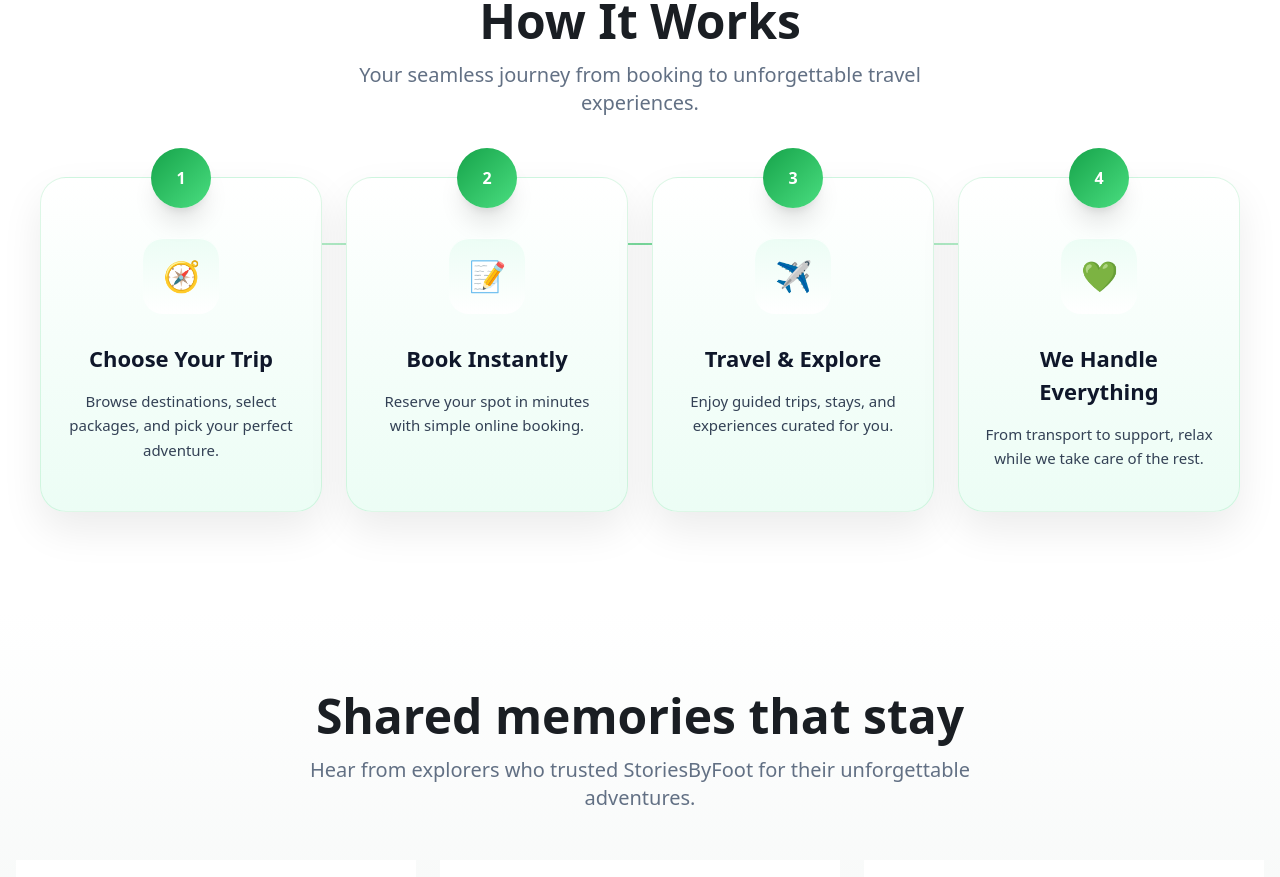
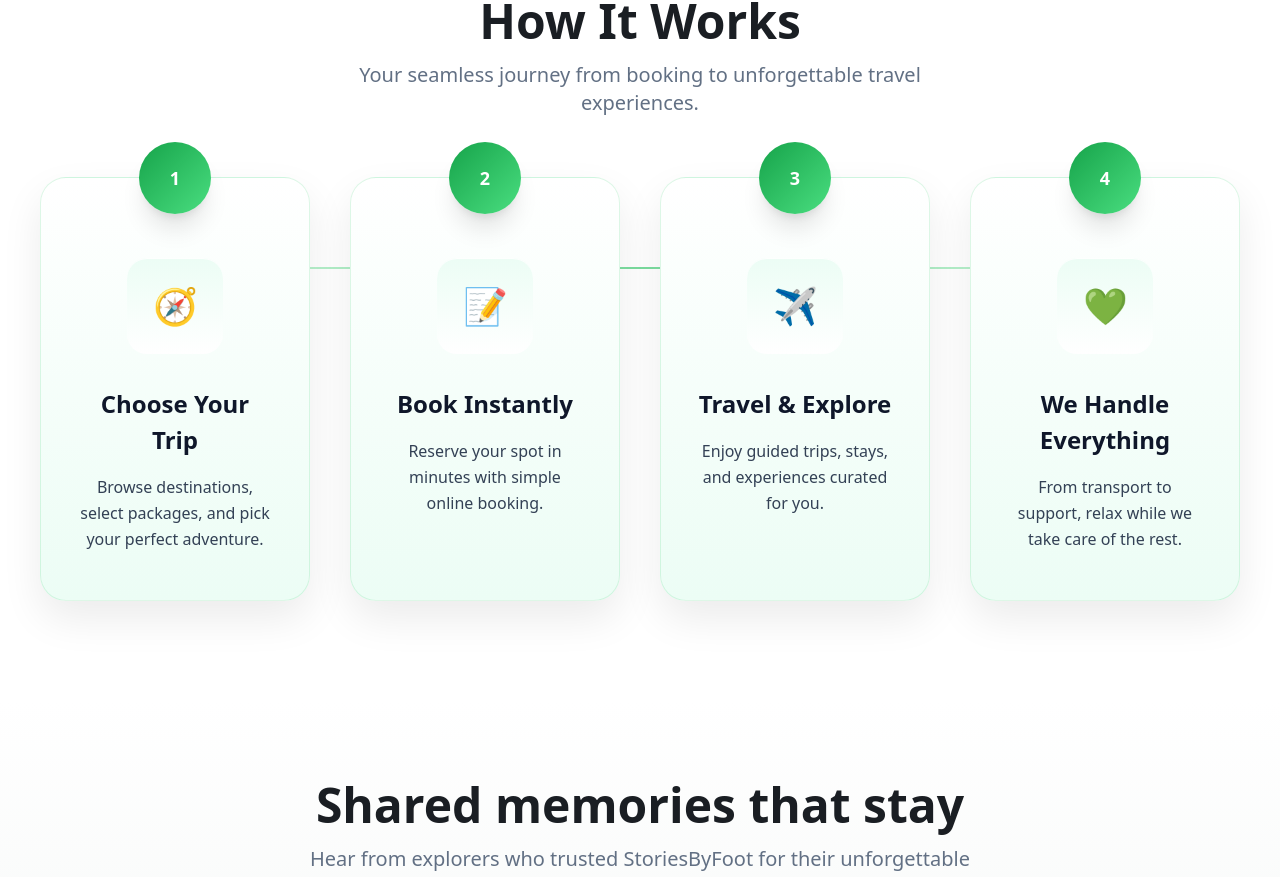
Before and after one commit to shivam13669/Storiesby-footproject-main, a React (Vite) app: page / in a window 1280 px wide. Shown: the part 1807-2684 px from the top of the page. Built offline with nearby package versions, Linux system fonts and the light colour scheme; no server answers; the HTML template or start-up script is replaced by a standard one.

Commit message:
your message

```diff
--- a/src/components/HowItWorks.tsx
+++ b/src/components/HowItWorks.tsx
@@ -39,16 +39,16 @@ const HowItWorks = () => {
         </div>
 
         <div
-          className="relative grid grid-cols-1 md:grid-cols-4"
+          className="relative grid grid-cols-1 md:grid-cols-2 lg:grid-cols-4"
           style={{
-            gap: "24px"
+            gap: "40px"
           }}
         >
           {/* Connector line - positioned to pass through the center of number circles */}
           <div
-            className="hidden md:block absolute left-[8%] right-[8%] pointer-events-none"
+            className="hidden lg:block absolute left-[8%] right-[8%] pointer-events-none"
             style={{
-              top: "66px",
+              top: "90px",
               height: "2px",
               background: "linear-gradient(90deg, #bbf7d0, #22c55e, #bbf7d0)",
               opacity: 0.6
@@ -65,7 +65,7 @@ const HowItWorks = () => {
               <div
                 className="bg-gradient-to-b from-white to-emerald-50 rounded-[26px] border transition-all duration-350 hover:-translate-y-2.5 relative w-full h-full"
                 style={{
-                  padding: "60px 26px 40px 26px",
+                  padding: "80px 36px 48px 36px",
                   borderColor: "rgba(34, 197, 94, 0.15)",
                   boxShadow: "0 18px 40px rgba(0, 0, 0, 0.08), inset 0 1px 0 rgba(255, 255, 255, 0.9)",
                   display: "flex",
@@ -80,20 +80,20 @@ const HowItWorks = () => {
                 }}
               >
                 {/* Number circle - sits on the connector line */}
-                <div className="absolute left-1/2 -translate-x-1/2 w-[60px] h-[60px] rounded-full bg-gradient-to-br from-green-600 to-green-400 text-white flex items-center justify-center font-bold text-base shadow-xl" style={{ top: "-30px" }}>
+                <div className="absolute left-1/2 -translate-x-1/2 w-[72px] h-[72px] rounded-full bg-gradient-to-br from-green-600 to-green-400 text-white flex items-center justify-center font-bold text-lg shadow-xl" style={{ top: "-36px" }}>
                   {step.number}
                 </div>
 
                 {/* Icon */}
-                <div className="w-[76px] h-[76px] rounded-[20px] bg-gradient-to-b from-emerald-50 to-white mx-auto flex items-center justify-center text-3xl" style={{ margin: "0 auto 28px", boxShadow: "inset 0 1px 0 rgba(255,255,255,0.9)" }}>
+                <div className="w-[96px] h-[96px] rounded-[20px] bg-gradient-to-b from-emerald-50 to-white mx-auto flex items-center justify-center text-4xl" style={{ margin: "0 auto 32px", boxShadow: "inset 0 1px 0 rgba(255,255,255,0.9)" }}>
                   {step.icon}
                 </div>
 
                 {/* Text */}
-                <h3 className="text-[22px] font-semibold text-slate-900 text-center" style={{ margin: "0 0 14px" }}>
+                <h3 className="text-[24px] font-semibold text-slate-900 text-center" style={{ margin: "0 0 16px" }}>
                   {step.title}
                 </h3>
-                <p className="text-slate-700 text-[15px] leading-relaxed text-center" style={{ margin: "0" }}>
+                <p className="text-slate-700 text-[16px] leading-relaxed text-center" style={{ margin: "0" }}>
                   {step.description}
                 </p>
               </div>
```
